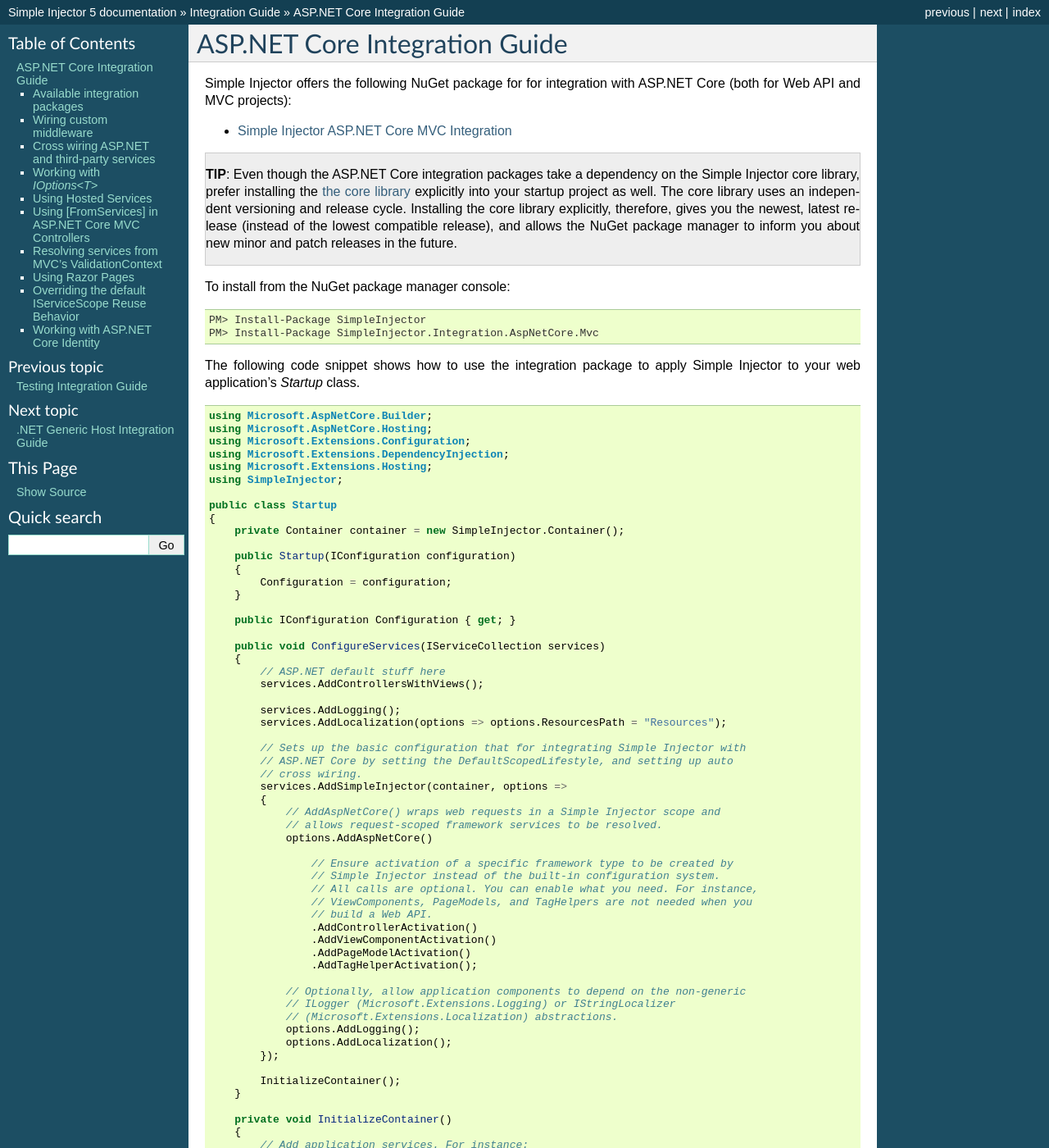
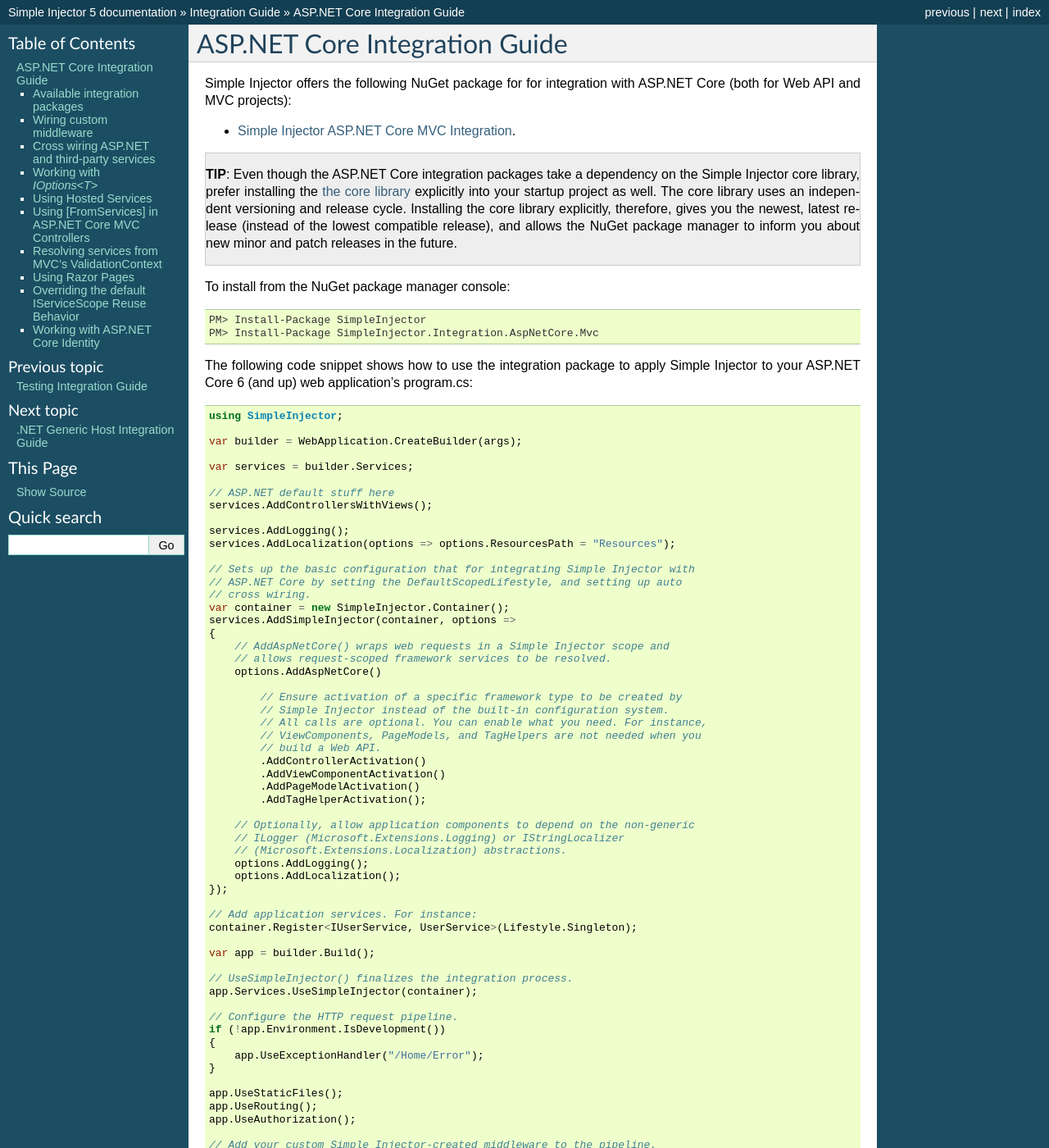
Before and after one commit to simpleinjector/Documentation, a Sphinx documentation site: the page built from source/aspnetintegration.rst, in a window 1280 px wide and 1400 px high. Shown: the whole window at 82% size. Built offline with Sphinx 7.4.7, drawn with Linux system fonts in a browser that asks for light colours; some of the changed text lies outside the part shown.

Commit message:
Added new code sample to the ASP.NET Core integration guide that shows how to integrate Simple Injector under ASP.NET Core 6 using the new  top level statements syntax of C# 10.0.

```diff
--- a/source/aspnetintegration.rst
+++ b/source/aspnetintegration.rst
@@ -4,7 +4,7 @@ ASP.NET Core Integration Guide
 
 Simple Injector offers the following NuGet package for for integration with ASP.NET Core (both for Web API and MVC projects):
 
-* `Simple Injector ASP.NET Core MVC Integration <https://nuget.org/packages/SimpleInjector.Integration.AspNetCore.Mvc>`_
+* `Simple Injector ASP.NET Core MVC Integration <https://nuget.org/packages/SimpleInjector.Integration.AspNetCore.Mvc>`_.
 
 .. container:: Note
 
@@ -17,7 +17,79 @@ To install from the NuGet package manager console:
     PM> Install-Package SimpleInjector
     PM> Install-Package SimpleInjector.Integration.AspNetCore.Mvc
 
-The following code snippet shows how to use the integration package to apply Simple Injector to your web application's `Startup` class.
+The following code snippet shows how to use the integration package to apply Simple Injector to your ASP.NET Core 6 (and up) web application's program.cs:
+
+.. code-block:: c#
+
+    using SimpleInjector;
+
+    var builder = WebApplication.CreateBuilder(args);
+
+    var services = builder.Services;
+
+    // ASP.NET default stuff here
+    services.AddControllersWithViews();
+
+    services.AddLogging();
+    services.AddLocalization(options => options.ResourcesPath = "Resources");
+
+    // Sets up the basic configuration that for integrating Simple Injector with
+    // ASP.NET Core by setting the DefaultScopedLifestyle, and setting up auto
+    // cross wiring.
+    var container = new SimpleInjector.Container();
+    services.AddSimpleInjector(container, options =>
+    {
+        // AddAspNetCore() wraps web requests in a Simple Injector scope and
+        // allows request-scoped framework services to be resolved.
+        options.AddAspNetCore()
+
+            // Ensure activation of a specific framework type to be created by
+            // Simple Injector instead of the built-in configuration system.
+            // All calls are optional. You can enable what you need. For instance,
+            // ViewComponents, PageModels, and TagHelpers are not needed when you
+            // build a Web API.
+            .AddControllerActivation()
+            .AddViewComponentActivation()
+            .AddPageModelActivation()
+            .AddTagHelperActivation();
+
+        // Optionally, allow application components to depend on the non-generic
+        // ILogger (Microsoft.Extensions.Logging) or IStringLocalizer
+        // (Microsoft.Extensions.Localization) abstractions.
+        options.AddLogging();
+        options.AddLocalization();
+    });
+
+    // Add application services. For instance:
+    container.Register<IUserService, UserService>(Lifestyle.Singleton);
+
+    var app = builder.Build();
+
+    // UseSimpleInjector() finalizes the integration process.
+    app.Services.UseSimpleInjector(container);
+
+    // Configure the HTTP request pipeline.
+    if (!app.Environment.IsDevelopment())
+    {
+        app.UseExceptionHandler("/Home/Error");
+    }
+
+    app.UseStaticFiles();
+    app.UseRouting();
+    app.UseAuthorization();
+
+    // Add your custom Simple Injector-created middleware to the pipeline.
+    // NOTE: these middleware classes must implement IMiddleware.
+    app.UseMiddleware<CustomMiddleware1>(container);
+    app.UseMiddleware<CustomMiddleware2>(container);
+
+    app.MapControllerRoute(
+        name: "default",
+        pattern: "{controller=Home}/{action=Index}/{id?}");
+
+    app.Run();
+
+Prior to ASP.NET Core 6, startup code had to be written in the `Startup` class, which was created by the default Visual Studio template for ASP.NET Core. The following code snippet shows how to use the integration package to apply Simple Injector to that 'old' `Startup` class.
 
 .. code-block:: c#
 
```
